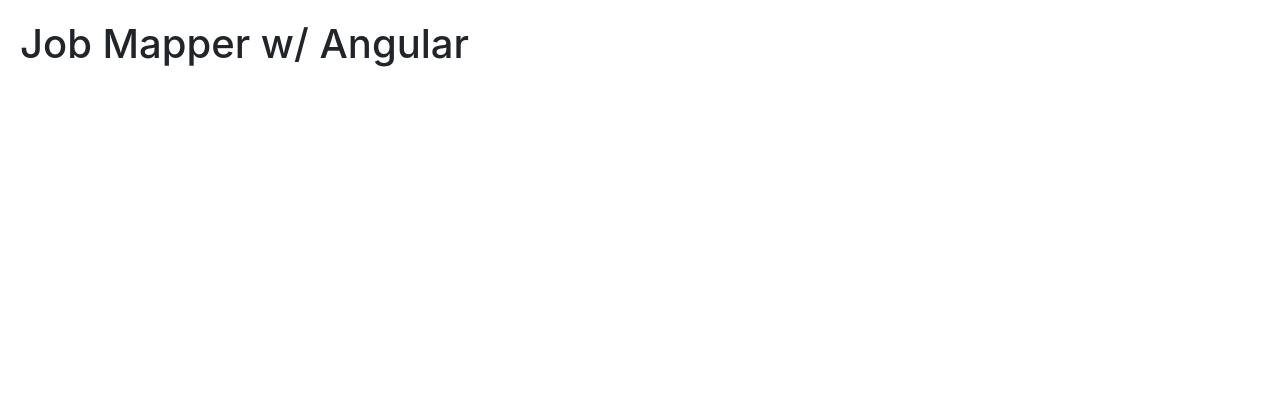
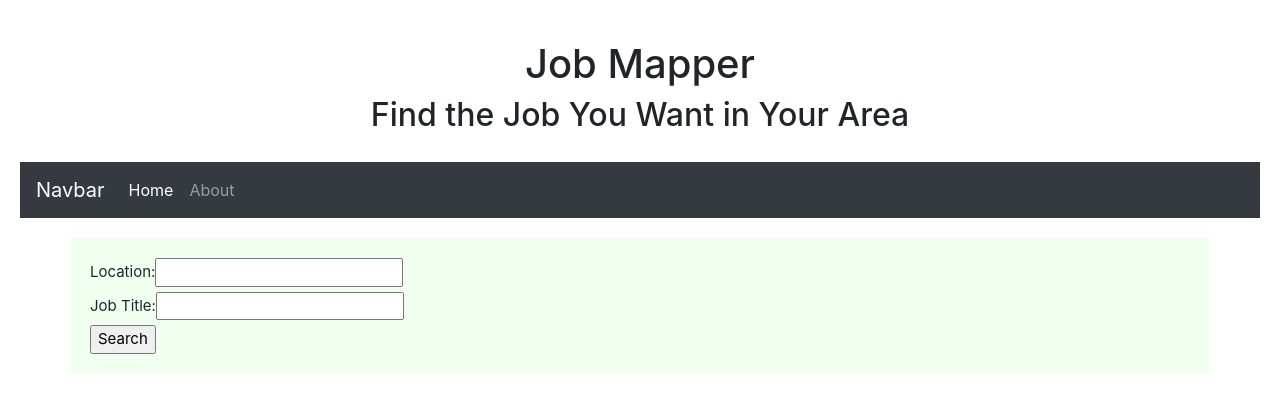
Before and after one commit to JessDF/job-mapper-angular, an Angular app: page / in a window 1280 px wide. Shown: the top 412 px of the page. Built offline with nearby package versions, Linux system fonts and the light colour scheme; some icons are missing.

Commit message:
Initial Landing Page Criteria

```diff
--- a/angular.json
+++ b/angular.json
@@ -89,9 +89,14 @@
               "src/assets"
             ],
             "styles": [
-              "src/styles.css"
+              "src/styles.css",
+              "../node_modules/bootstrap/dist/css/bootstrap.css"
             ],
-            "scripts": []
+            "scripts": [
+              "../node_modules/jquery/dist/jquery.js",
+              "../node_modules/tether/dist/js/tether.js",
+              "../node_modules/bootstrap/dist/js/bootstrap.js"
+            ]
           }
         },
         "lint": {
--- a/src/app/app.component.html
+++ b/src/app/app.component.html
@@ -1 +1,21 @@
-<h1>Job Mapper w/ Angular</h1>
+<!-- Website Title and Tagline -->
+<header>
+    <h1>Job Mapper</h1>
+    <h2>Find the Job You Want in Your Area</h2>
+</header>
+<!-- Nav Bar -->
+<nav class="navbar navbar-dark bg-dark navbar-expand-md">
+    <a class="navbar-brand" href="#">Navbar</a>
+    <div class="navbar-collapse" id="navbarSupportedContent">
+        <ul class="navbar-nav mr-auto">
+            <li class="nav-item active">
+                <a class="nav-link" href="#">Home <span class="sr-only">(current)</span></a>
+            </li>
+            <li class="nav-item">
+                <a class="nav-link" href="#">About</a>
+            </li>
+        </ul>
+    </div>
+</nav>
+<!-- Search Functionality -->
+<app-search-forum></app-search-forum>
--- a/src/app/app.module.ts
+++ b/src/app/app.module.ts
@@ -2,10 +2,12 @@
 import { NgModule } from '@angular/core';
 
 import { AppComponent } from './app.component';
+import { SearchForumComponent } from './search-forum/search-forum.component';
 
 @NgModule({
   declarations: [
-    AppComponent
+    AppComponent,
+    SearchForumComponent
   ],
   imports: [
     BrowserModule
--- /dev/null
+++ b/src/app/search-forum/search-forum.component.css
@@ -0,0 +1,6 @@
+.container {
+    margin-top: 20px;
+    padding: 20px;
+    font-size: 15px;
+    background-color: honeydew;
+}
--- /dev/null
+++ b/src/app/search-forum/search-forum.component.html
@@ -0,0 +1,9 @@
+<div class="container">
+<form action="/">
+    <label for="location">Location: </label>
+    <input type="text" id="location" name="location"><br>
+    <label for="jobTitle">Job Title: </label>
+    <input type="text" id="jobTitle" name="jobTitle"><br>
+    <input type="submit" value="Search">
+</form>
+</div>
--- a/src/styles.css
+++ b/src/styles.css
@@ -6,3 +6,8 @@
 body {
     padding: 20px;
 }
+
+header {
+    text-align: center;
+    padding: 20px;
+}
```
Also changed, not shown: src/app/search-forum/search-forum.component.ts (added, +10 -0 lines), 1 other file (tests, documents, lock files or other folders).
